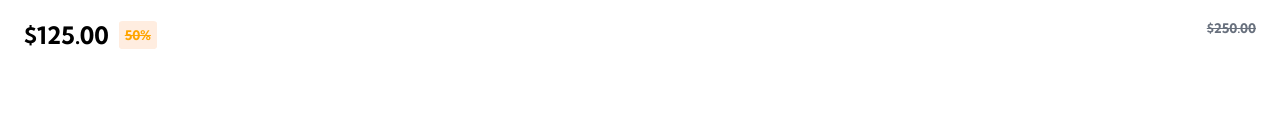
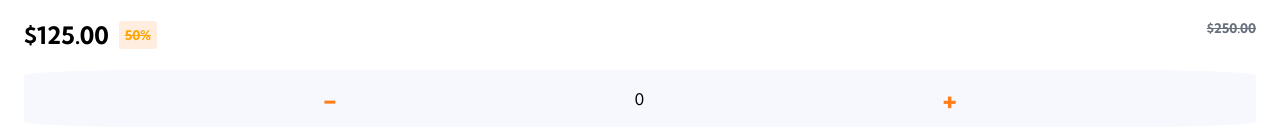
Before and after one commit to Kwabs-97/ecommerce, a React (Create React App) app: page / in a window 1280 px wide. Shown: the part 1555-1695 px from the top of the page. Before the commit the page ends 1641 px from the top, so only its background shows below. Built offline with nearby package versions, Linux system fonts and the light colour scheme.

Commit message:
counter done

```diff
--- a/src/Pages/Home.js
+++ b/src/Pages/Home.js
@@ -1,12 +1,21 @@
 /** @format */
 
-import React from "react";
+import React, { useState } from "react";
 import styles from "../Styles/Home.module.css";
 import mainItem from "../assets/images/image-product-1.jpg";
 
 import { GrFormPrevious, GrFormNext } from "react-icons/gr";
 
 const Home = () => {
+  const [counter, setCounter] = useState(0);
+
+  function decrementCounter() {
+    setCounter((prevCounter) => (prevCounter -= 1));
+  }
+
+  function incrementCounter() {
+    setCounter((nextCounter) => (nextCounter += 1));
+  }
   return (
     <main className={styles.main}>
       <div className={styles.mainContainer}>
@@ -41,6 +50,14 @@ const Home = () => {
             </div>
             <h5>$250.00</h5>
           </div>
+
+          <section className={styles.counterContainer}>
+            <div className={styles.counter}>
+              <button onClick={decrementCounter}>-</button>
+              <span>{counter}</span>
+              <button onClick={incrementCounter}>+</button>
+            </div>
+          </section>
         </aside>
       </div>
     </main>
--- a/src/Styles/Home.module.css
+++ b/src/Styles/Home.module.css
@@ -7,6 +7,7 @@
   --pale-orange-color: hsl(25, 100%, 94%);
   --orange-color: hsl(26, 100%, 55%);
   --dark-grayish-blue: hsl(219, 9%, 45%);
+  --light-grayish-blue: hsl(223, 64%, 98%);
 }
 
 * {
@@ -90,3 +91,22 @@
   color: var(--dark-grayish-blue);
   text-decoration: line-through;
 }
+
+.counterContainer .counter {
+  display: flex;
+  width: 100%;
+  justify-content: space-evenly;
+  align-items: center;
+  padding: 10px 0;
+  border: transparent 1px solid;
+  border-radius: 10%;
+  background-color: var(--light-grayish-blue);
+}
+
+.counterContainer .counter button{
+    border: none;
+    background-color: transparent;
+    font-size: 28px;
+    font-weight: 700;
+    color:var(--orange-color);
+}
```
